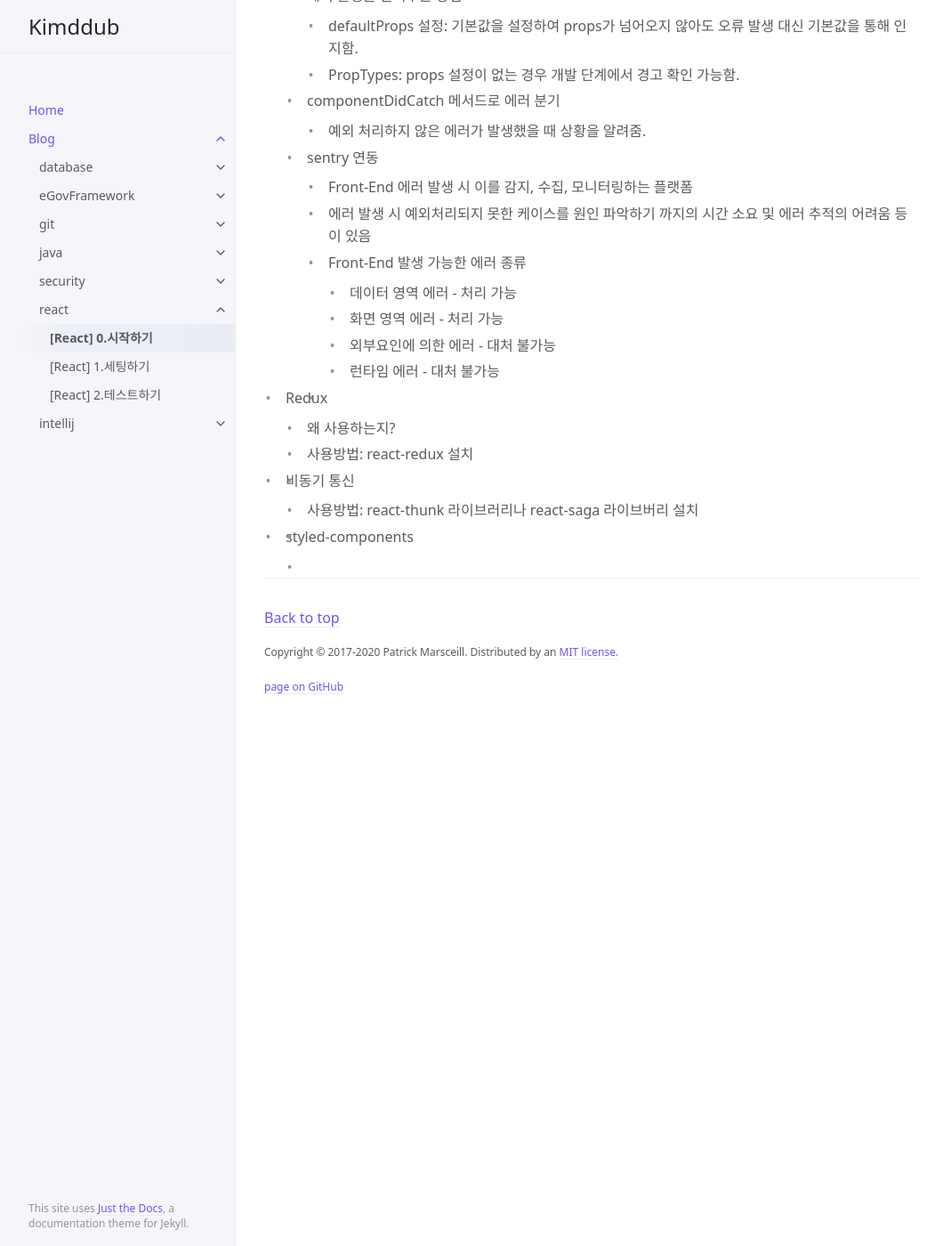
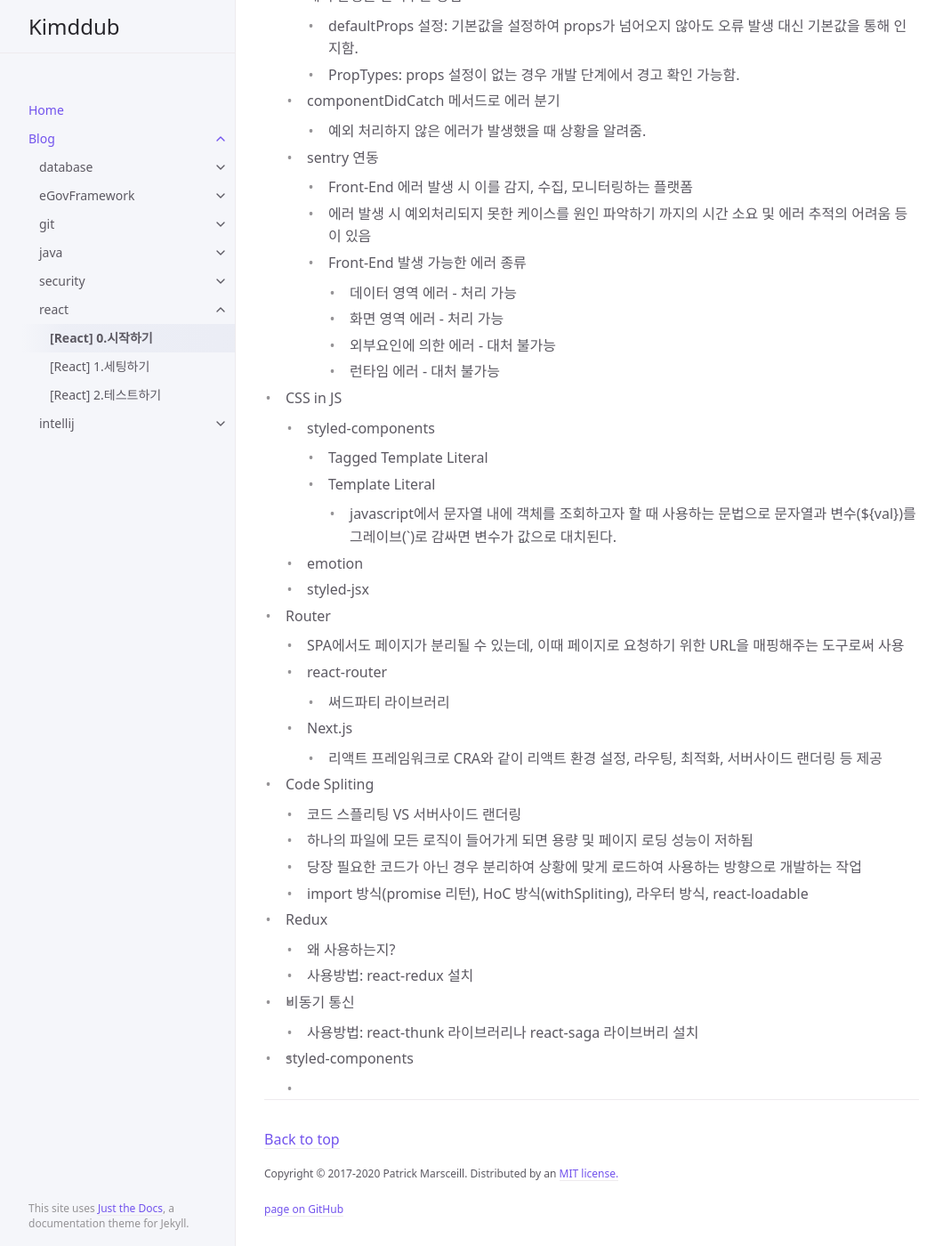
Before and after one commit to kimddub/kimddub.github.io, a Jekyll site: the page built from docs/blog/react/react-start.md, in a window 1280 px wide and 1400 px high, scrolled down 2252 px. Shown: the whole window at 89% size, without its empty margins (107-1167 px from the left). Built offline with Jekyll 4.4.1, drawn with Linux system fonts in a browser that asks for light colours.

Commit message:
[docs] 2023-05-30 react

```diff
--- a/docs/blog/react/react-start.md
+++ b/docs/blog/react/react-start.md
@@ -90,7 +90,24 @@ date: 2023-04-07 10:04
       - 화면 영역 에러 - 처리 가능
       - 외부요인에 의한 에러 - 대처 불가능
       - 런타임 에러 - 대처 불가능
-    -
+- CSS in JS
+  - styled-components
+    - Tagged Template Literal
+    - Template Literal
+      - javascript에서 문자열 내에 객체를 조회하고자 할 때 사용하는 문법으로 문자열과 변수(${val})를 그레이브(`)로 감싸면 변수가 값으로 대치된다.
+  - emotion
+  - styled-jsx
+- Router
+  - SPA에서도 페이지가 분리될 수 있는데, 이때 페이지로 요청하기 위한 URL을 매핑해주는 도구로써 사용
+  - react-router
+    - 써드파티 라이브러리
+  - Next.js
+    - 리액트 프레임워크로 CRA와 같이 리액트 환경 설정, 라우팅, 최적화, 서버사이드 랜더링 등 제공
+- Code Spliting
+  - 코드 스플리팅 VS 서버사이드 랜더링
+  - 하나의 파일에 모든 로직이 들어가게 되면 용량 및 페이지 로딩 성능이 저하됨
+  - 당장 필요한 코드가 아닌 경우 분리하여 상황에 맞게 로드하여 사용하는 방향으로 개발하는 작업
+  - import 방식(promise 리턴), HoC 방식(withSpliting), 라우터 방식, react-loadable
 - Redux
   - 왜 사용하는지?
   - 사용방법: react-redux 설치
```
